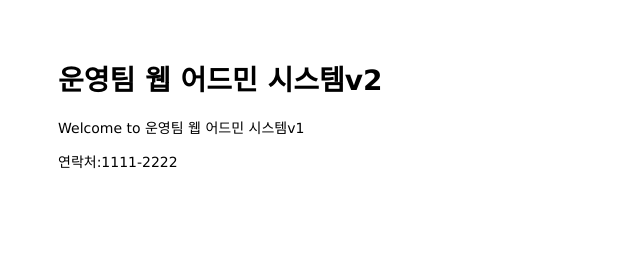
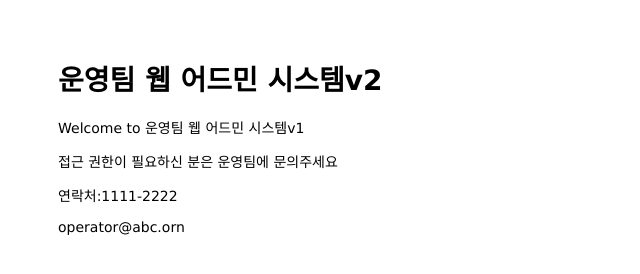
Before and after one commit to sensival/mastering-git-github, a website: page public/index.html in a window 1280 px wide. Shown: the whole page, without its empty margins (0-640 px from the left). Drawn offline with Linux system fonts and the light colour scheme.

Commit message:
change content in main page

```diff
--- a/public/index.html
+++ b/public/index.html
@@ -8,9 +8,11 @@
 <body>
   <h1>운영팀 웹 어드민 시스템v2</h1>
   <p>Welcome to 운영팀 웹 어드민 시스템v1</p>
+  <p>접근 권한이 필요하신 분은 운영팀에 문의주세요</p>
 </body>
 
 <footer>
   <p>연락처:1111-2222</p>
+  <p>operator@abc.orn</p>
 </footer>
 </html>
```
